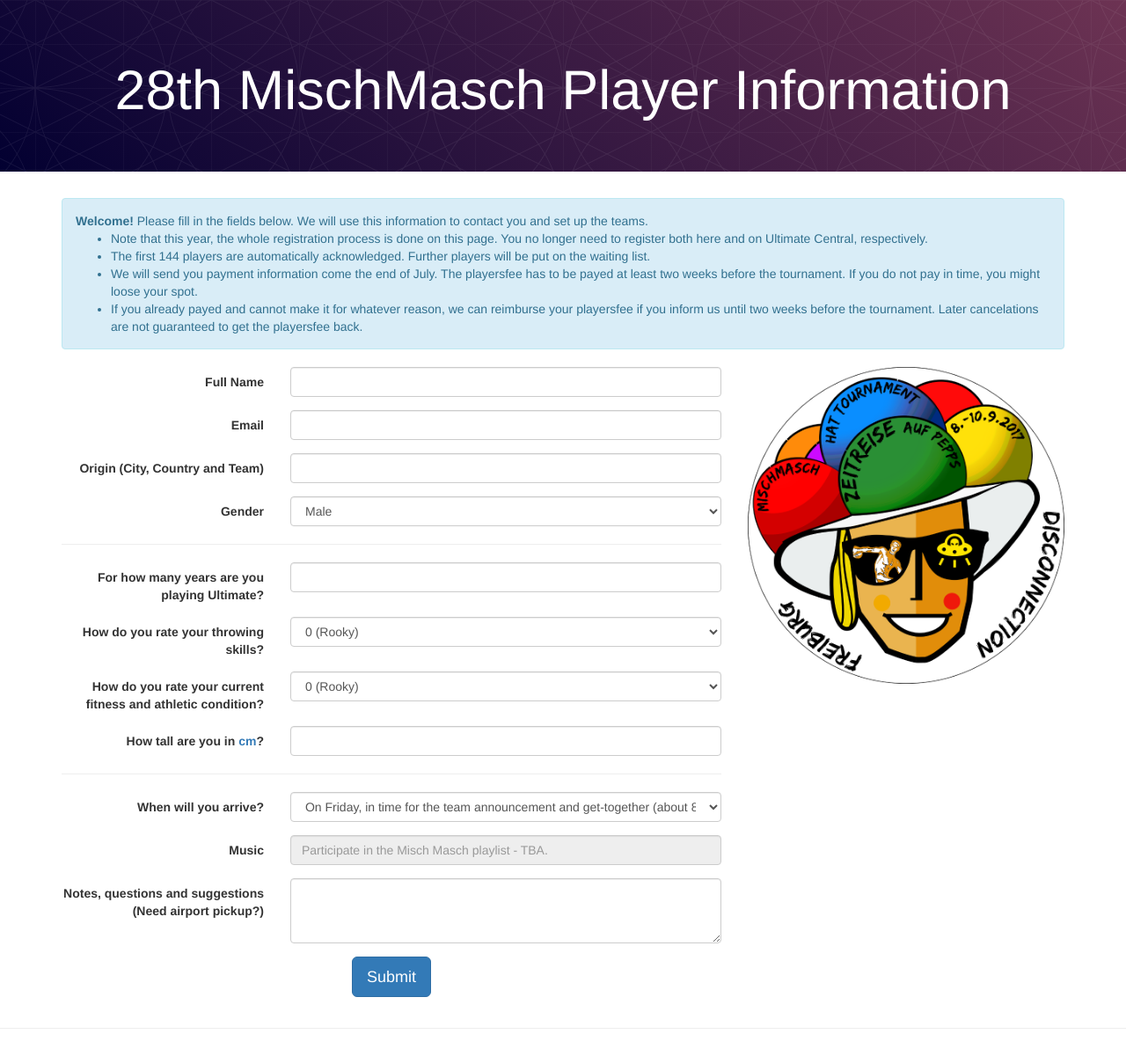
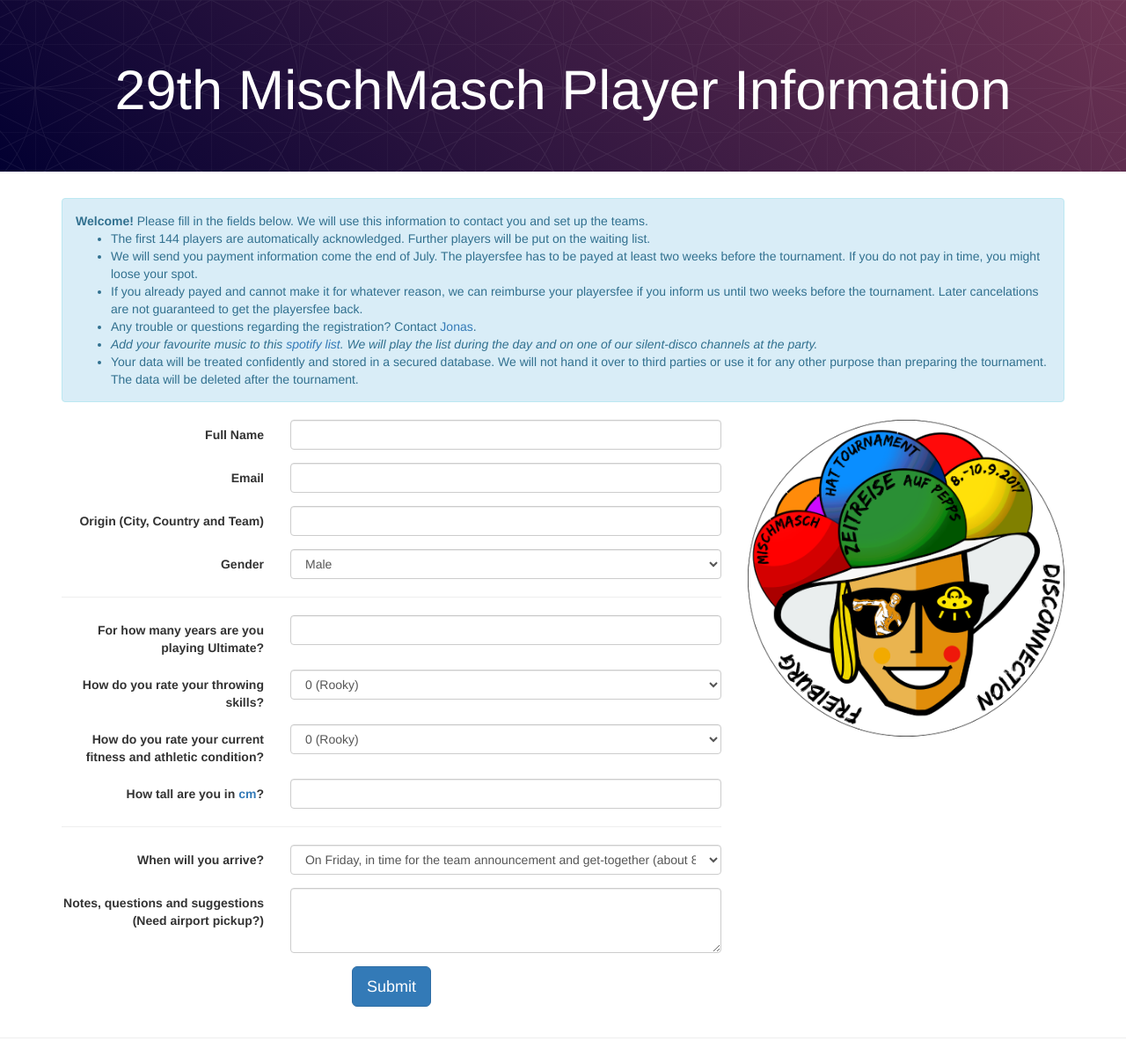
Before and after one commit to girone/hatmaker, a PHP site: page / in a window 1280 px wide. Shown: the whole page at 88% size. Before the commit the page ends 1169 px from the top, so only its background shows below. Run offline with PHP 8.4, Linux system fonts and the light colour scheme; data that the repository does not hold is empty; some libraries are stand-ins or nearby versions.

Commit message:
Update information for 2018

```diff
--- a/index.php
+++ b/index.php
@@ -1,6 +1,6 @@
 <?php
-$TOURNAMENT_NUMBER = "28th";
-$YEAR = "2017";
+$TOURNAMENT_NUMBER = "29th";
+$YEAR = "2018";
 $MAX_PLAYERS = 144;
 
 abstract class RegistrationPhase {
@@ -99,10 +99,12 @@ if (!$_POST['sent']) {
           <strong>Welcome!</strong> Please fill in the fields below. We will use this information to contact you and set up the teams.
         </p>
         <ul>
-          <li>Note that this year, the whole registration process is done on this page. You no longer need to register both here and on Ultimate Central, respectively.</li>
           <li>The first 144 players are automatically acknowledged. Further players will be put on the waiting list.</li>
           <li>We will send you payment information come the end of July. The playersfee has to be payed at least two weeks before the tournament. If you do not pay in time, you might loose your spot.</li>
           <li>If you already payed and cannot make it for whatever reason, we can reimburse your playersfee if you inform us until two weeks before the tournament. Later cancelations are not guaranteed to get the playersfee back.</li>
+          <li>Any trouble or questions regarding the registration? Contact <a href="mailto:jonas.sternisko@gmail.com">Jonas</a>.
+          <li><em>Add your favourite music to this <a href="https://open.spotify.com/user/evelyn.friedel/playlist/3VYq0RooVTjxklmx1wdJVR?si=zCpfwuY2Qeq3bE9sEAnSXQ">spotify list</a>. We will play the list during the day and on one of our silent-disco channels at the party.</em></li>
+          <li>Your data will be treated confidently and stored in a secured database. We will not hand it over to third parties or use it for any other purpose than preparing the tournament. The data will be deleted after the tournament.</li>
         </ul>
       </div>
        ';
@@ -188,6 +190,9 @@ if (!$_POST['sent']) {
     echo '
         <div class="alert alert-success">
           <strong>Player added. Thank you and see you in Freiburg!</strong>
+        </div>
+        <div class="alert alert-info">
+          Did you already add your favourite music to the <a href="https://open.spotify.com/user/evelyn.friedel/playlist/3VYq0RooVTjxklmx1wdJVR?si=zCpfwuY2Qeq3bE9sEAnSXQ">spotify list</a>?
         </div>
     ';
   } else {
@@ -301,14 +306,7 @@ if (!$_POST['sent']) {
             </select>
           </div>
         </div>
-        <div class="form-group">
-          <label class="col-md-4 control-label" for="music_file">Music</label>
-          <div class="col-md-8">
-            <input id="music_file" class="form-control" type="TYPE" name="music_file" placeholder="Participate in the Misch Masch playlist &dash; TBA." disabled/>
-            <!--<input id="music_file" type="file" name="music_file">
-            <p class="help-block">I would like to hear this track during the tournament.</p>-->
-          </div>
-        </div>
+
         <div class="form-group">
           <label class="col-md-4 control-label" for="notes">Notes, questions and suggestions (Need airport pickup?)</label>
           <div class="col-md-8">
```
Also changed, not shown: sticker_small_2018.png (added).
